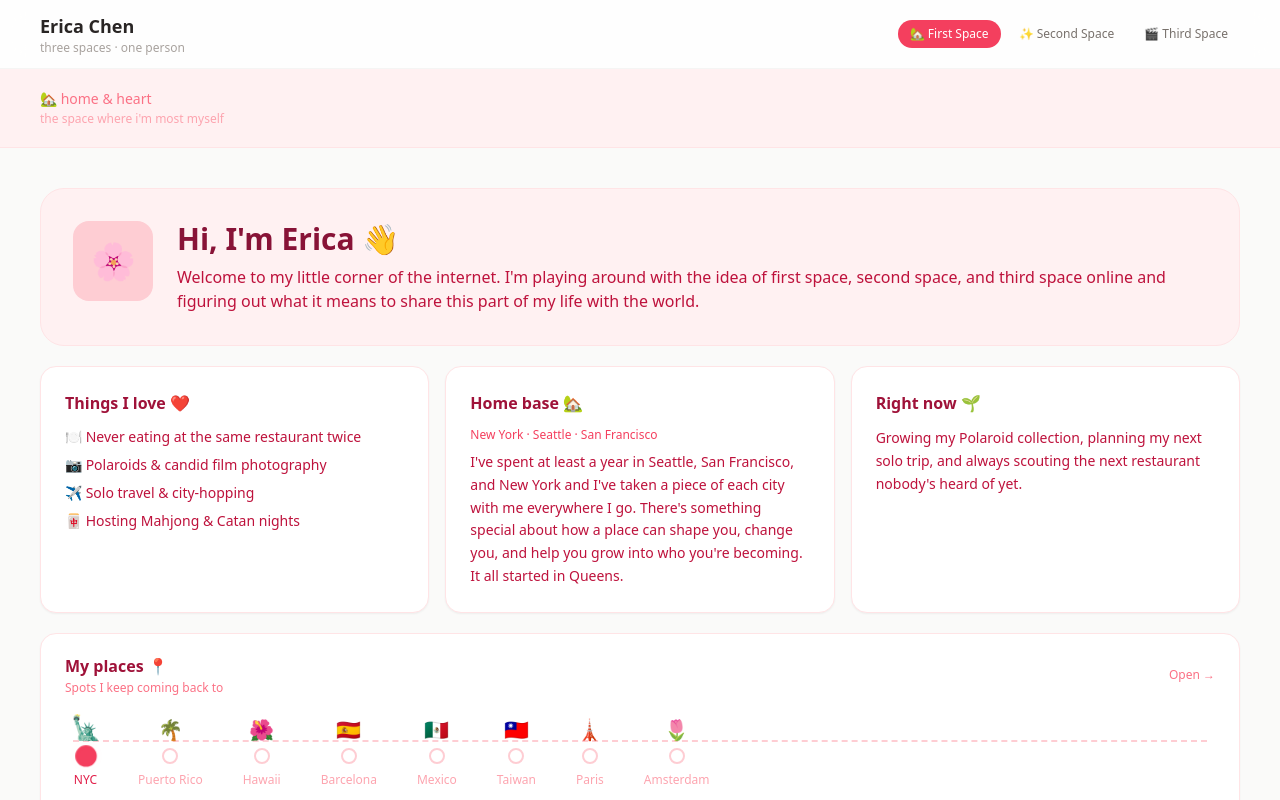
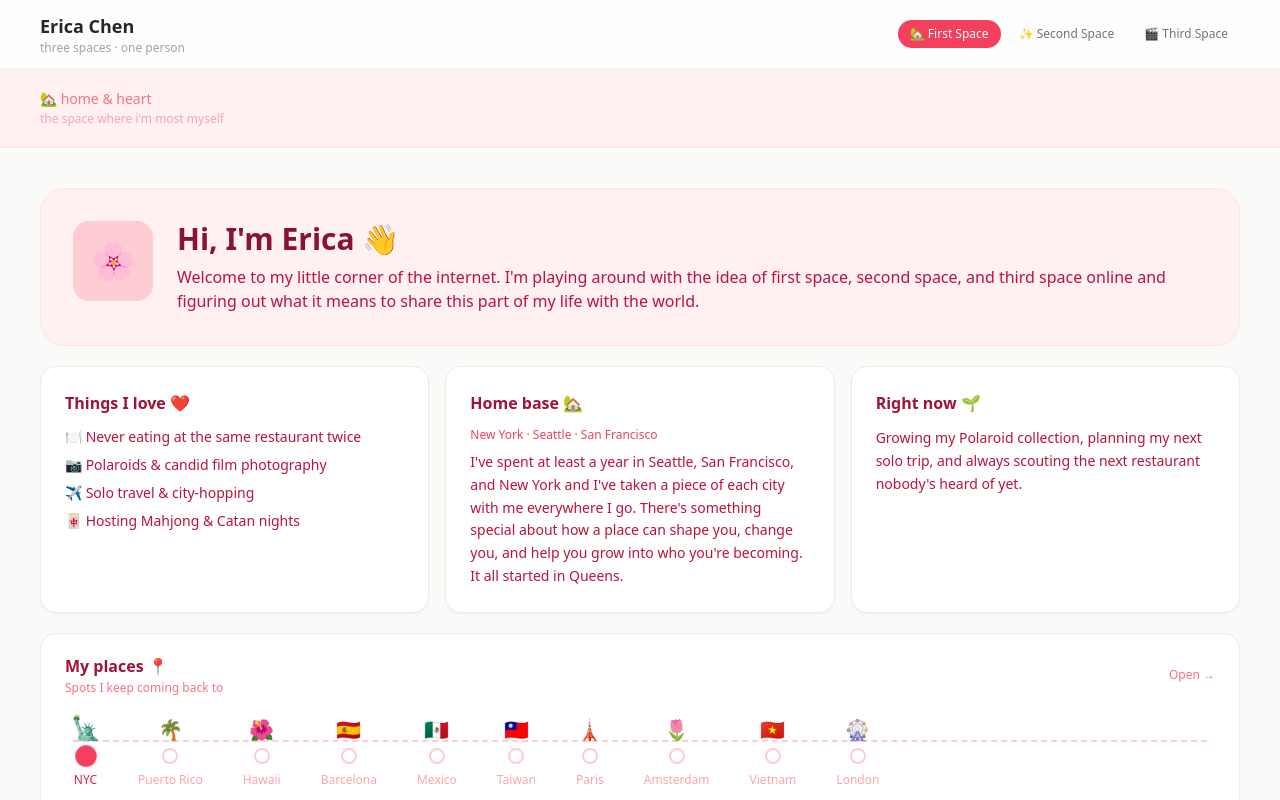
Before and after one commit to ericachensudo/ericachen, a Next.js app: page / in a window 1280 px wide. Shown: the top 800 px of the page. Built offline with nearby package versions, Linux system fonts and the light colour scheme.

Commit message:
adding london and amsterdam

```diff
--- a/app/page.jsx
+++ b/app/page.jsx
@@ -56,6 +56,8 @@ const MAP_TABS = [
   { id: 'taiwan',    emoji: '🇹🇼', name: 'Taiwan',    mid: '1OoskUz1mWLTGb8cwTisWWSKAZ_O2R9o' },
   { id: 'paris',     emoji: '🗼',  name: 'Paris',     mid: '15MiHjNGdIoT94uhCyL92uVWz0HYBYps' },
   { id: 'amsterdam', emoji: '🌷', name: 'Amsterdam', mid: '1T0tr5uquuFWoNMb86H7KEDwZIDeUuFs' },
+  { id: 'vietnam',   emoji: '🇻🇳', name: 'Vietnam',   mid: '17Rj0zq7sUalYA0VHn3frahJceE9FfNQ' },
+  { id: 'london',    emoji: '🎡', name: 'London',    mid: '1LIpFUbZBiUrVSZrg6DI2YRZ_qzMwnHs' },
 ];
 
 function PlacesMap() {
```
